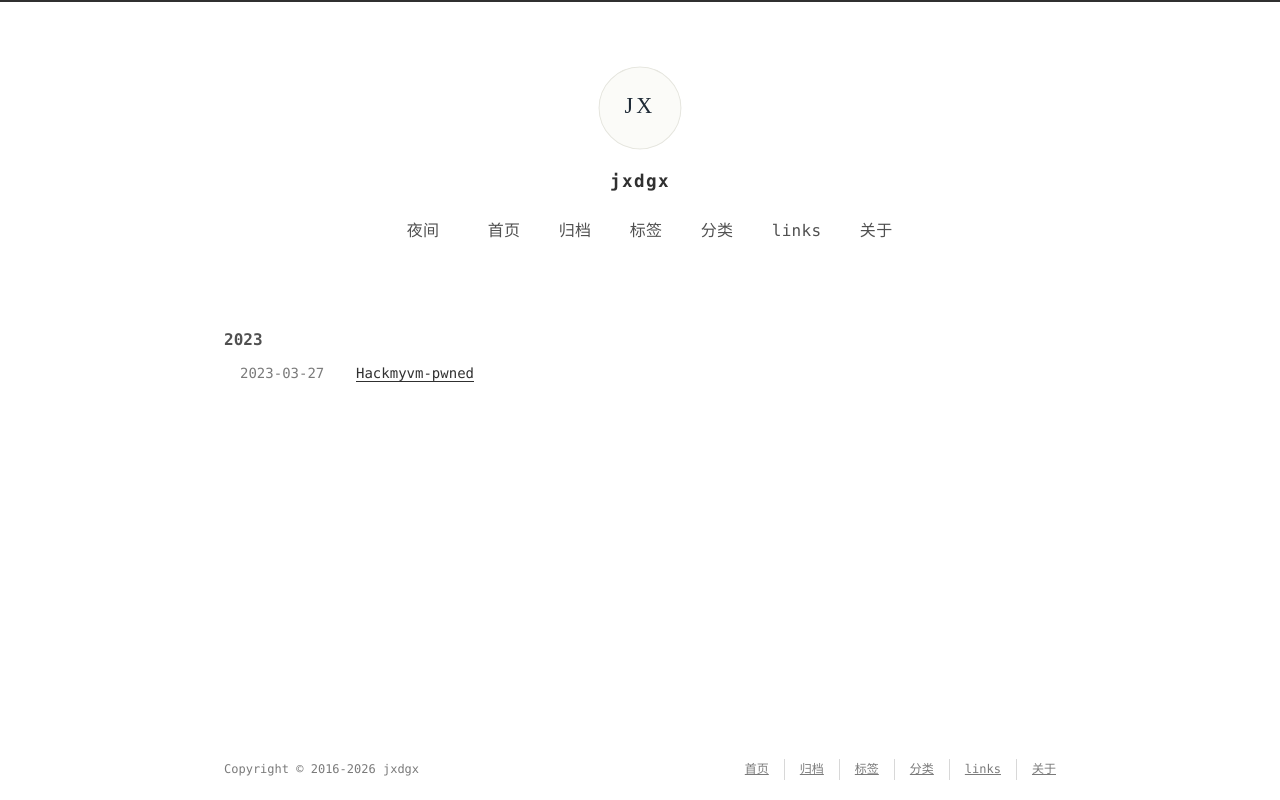
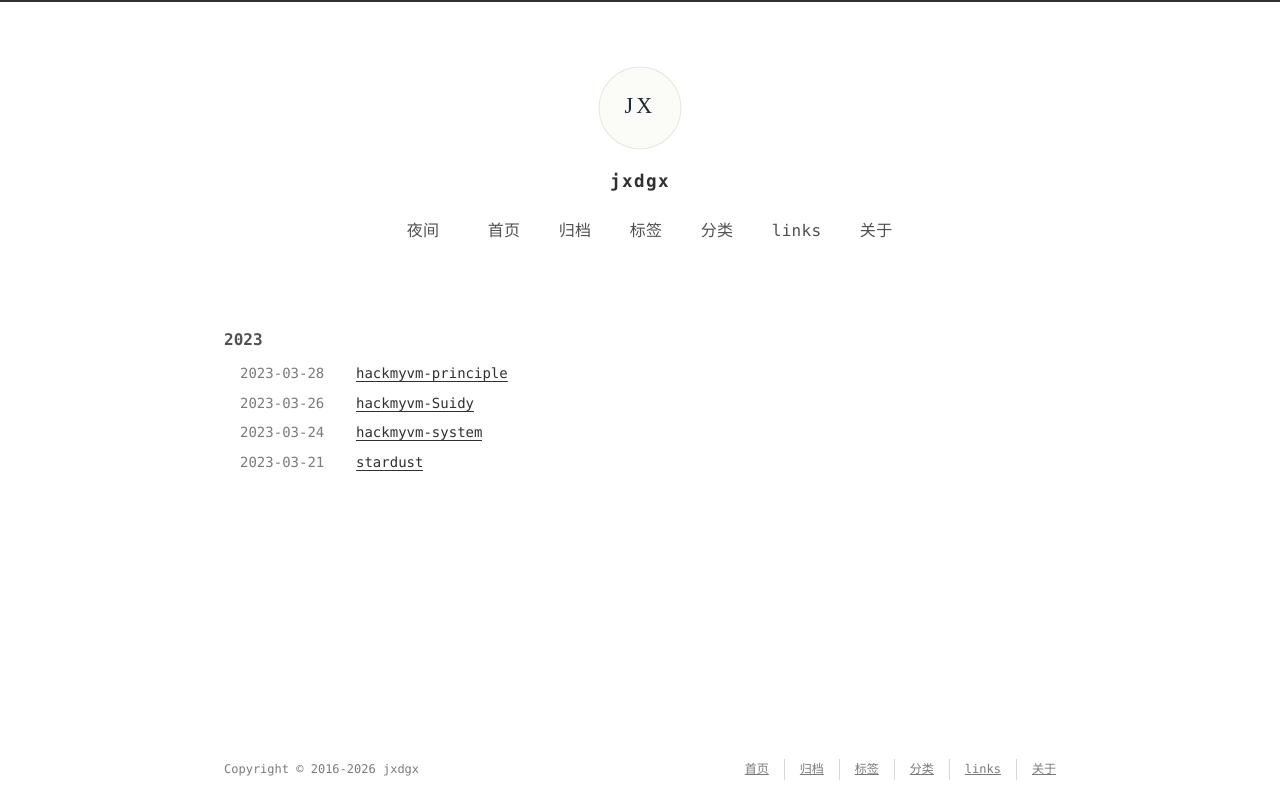
Before and after one commit to dgxddd/dgxddd.github.io, a plain HTML site: page categories/hackmyvm/index.html in a window 1280 px wide. Drawn offline with nearby package versions, Linux system fonts and the light colour scheme; a web font is replaced by a local one.

Commit message:
Site updated: 2026-04-24 21:19:01

```diff
--- a/categories/hackmyvm/index.html
+++ b/categories/hackmyvm/index.html
@@ -9,7 +9,7 @@
     <meta name="description" content="jxdgx 的个人博客，记录技术学习、项目实践与成长笔记。">
 <meta property="og:type" content="website">
 <meta property="og:title" content="jxdgx">
-<meta property="og:url" content="https://dgxddd.github.io/categories/Hackmyvm/">
+<meta property="og:url" content="https://dgxddd.github.io/categories/hackmyvm/">
 <meta property="og:site_name" content="jxdgx">
 <meta property="og:description" content="jxdgx 的个人博客，记录技术学习、项目实践与成长笔记。">
 <meta property="og:locale" content="zh_CN">
@@ -40,7 +40,7 @@
 
 
     <!-- title -->
-    <title>分类: Hackmyvm | jxdgx</title>
+    <title>分类: hackmyvm | jxdgx</title>
     <!-- async scripts -->
     <!-- Google Analytics -->
 
@@ -119,7 +119,7 @@
     <div class="meta">
 
 
-          <time datetime="2023-03-27T13:10:28.000Z" class="dt-published" itemprop="datePublished">2023-03-27</time>
+          <time datetime="2023-03-28T13:13:50.000Z" class="dt-published" itemprop="datePublished">2023-03-28</time>
 
 
     </div>
@@ -127,7 +127,79 @@
 
         <span>
 
-        <a class="" href="/2023/03/27/Hackmyvm-pwned/">Hackmyvm-pwned</a>
+        <a class="" href="/2023/03/28/hackmyvm-principle/">hackmyvm-principle</a>
+
+
+
+</span>
+      </li>
+
+
+
+
+
+      <li class="post-item">
+
+    <div class="meta">
+
+
+          <time datetime="2023-03-26T13:04:32.000Z" class="dt-published" itemprop="datePublished">2023-03-26</time>
+
+
+    </div>
+
+
+        <span>
+
+        <a class="" href="/2023/03/26/hackmyvm-Suidy/">hackmyvm-Suidy</a>
+
+
+
+</span>
+      </li>
+
+
+
+
+
+      <li class="post-item">
+
+    <div class="meta">
+
+
+          <time datetime="2023-03-24T12:55:02.000Z" class="dt-published" itemprop="datePublished">2023-03-24</time>
+
+
+    </div>
+
+
+        <span>
+
+        <a class="" href="/2023/03/24/hackmyvm-system/">hackmyvm-system</a>
+
+
+
+</span>
+      </li>
+
+
+
+
+
+      <li class="post-item">
+
+    <div class="meta">
+
+
+          <time datetime="2023-03-21T14:10:55.000Z" class="dt-published" itemprop="datePublished">2023-03-21</time>
+
+
+    </div>
+
+
+        <span>
+
+        <a class="" href="/2023/03/21/stardust/">stardust</a>
 
 
 
```
